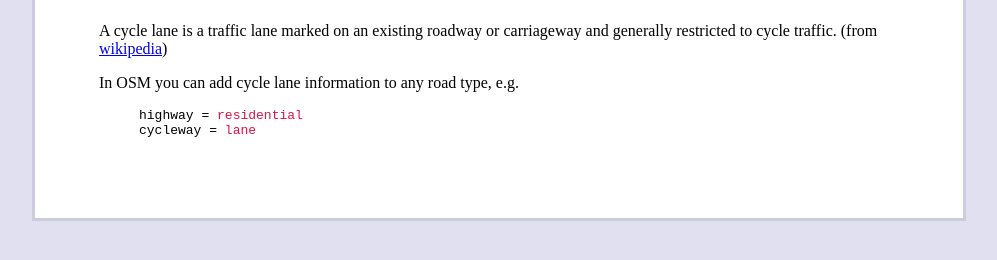
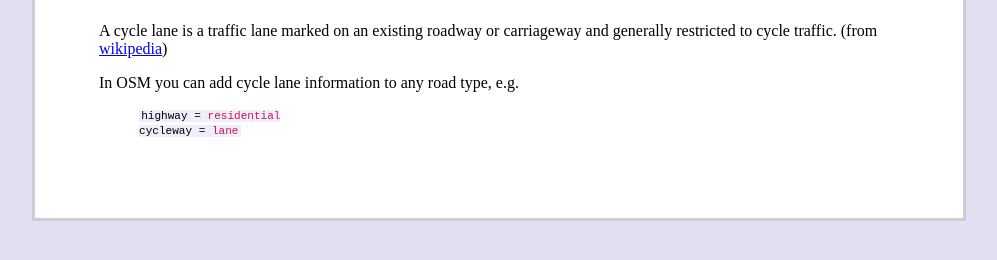
Before and after one commit to gravitystorm/OpenCycleMap-Mapping-Guide, a Jekyll site: the page built from _posts/2011-09-14-cycle-lanes.md, in a window 1280 px wide. Shown: the part 127-387 px from the top of the page, without its empty margins (141-1138 px from the left). Built offline with Jekyll 4.4.1, drawn with Linux system fonts in a browser that asks for light colours.

Commit message:
add rules for h2 and code highlighting

```diff
--- a/css/main.css
+++ b/css/main.css
@@ -15,3 +15,19 @@ h1 {
   font-weight: normal;
   margin-top: 0.5em;
 }
+
+h2 {
+  font-weight: normal;
+  text-decoration: underline;
+}
+
+code {
+  border: 1px solid #ddd;
+  background-color: #eef;
+  font-size: 85%;
+  padding: 0 .2em;
+}
+
+pre code {
+  border: none;
+}
```
